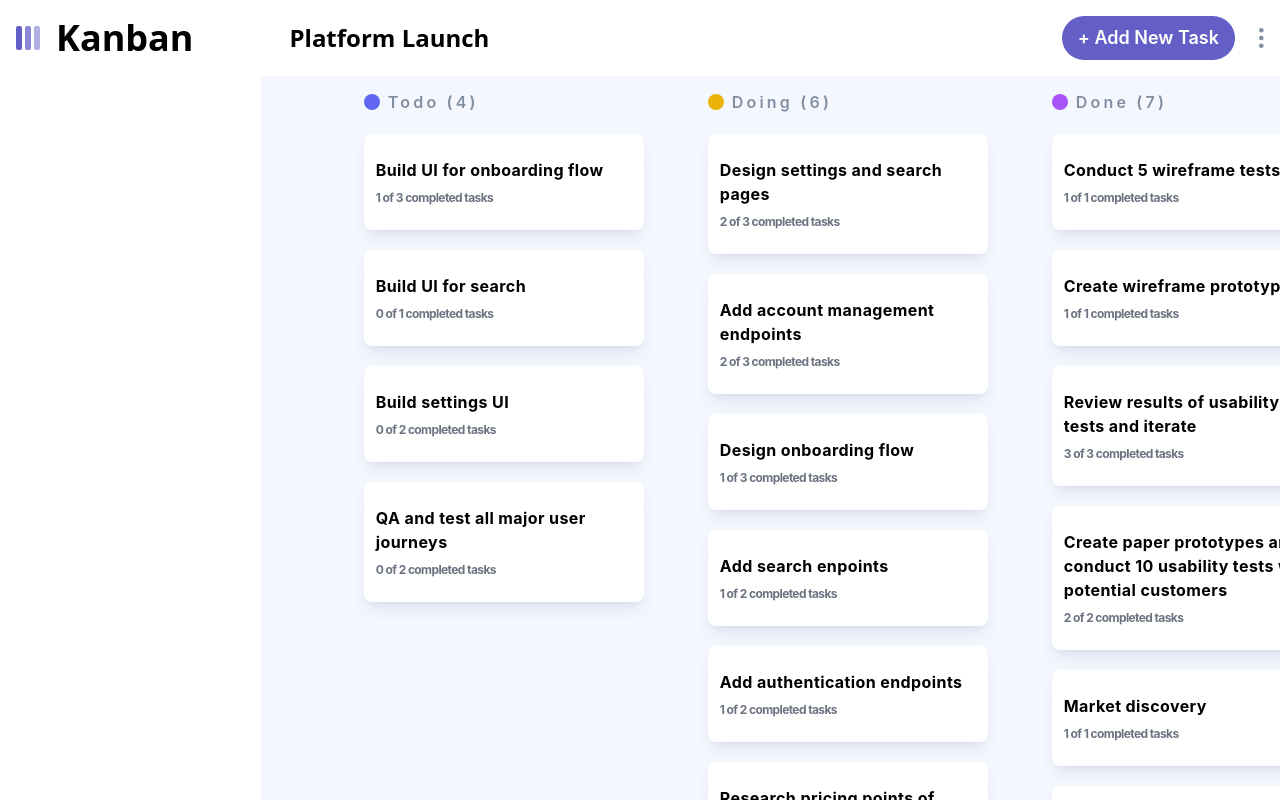
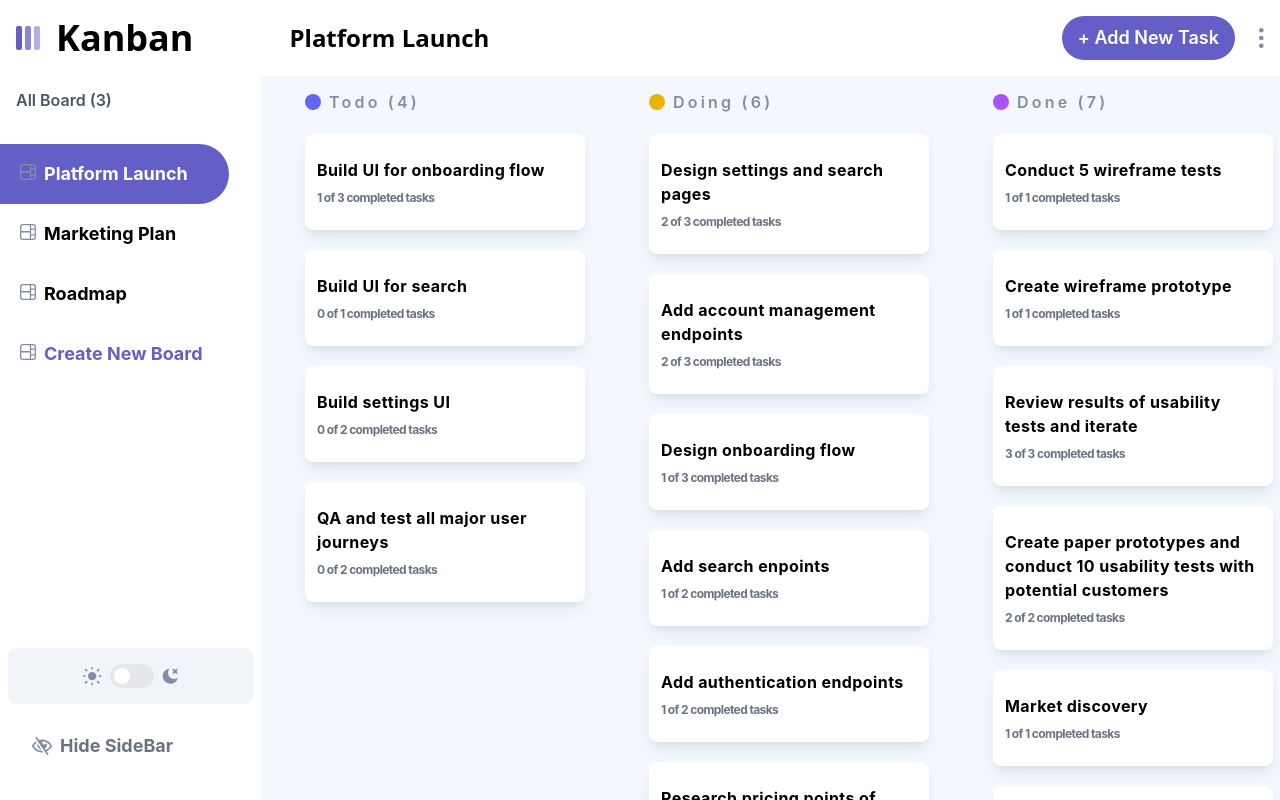
Before and after one commit to DeepEnd007/kanban_task_management, a React (Vite) app: page / in a window 1280 px wide. Built offline with nearby package versions, Linux system fonts and the light colour scheme.

Commit message:
Add SideBar, and complete the whole skeleton of the project

```diff
--- a/src/components/Center.jsx
+++ b/src/components/Center.jsx
@@ -34,7 +34,12 @@
           : "bg-[#f4f7fd] scrollbar-hide h-screen flex dark:bg-[#20212c] overflow-x-scroll gap-6"
       }
     >
-      {windowSize[0] >= 768 && <SideBar />}
+      {windowSize[0] >= 768 && (
+        <SideBar
+          isSideBarOpen={isSideBarOpen}
+          setIsSideBarOpen={setIsSideBarOpen}
+        />
+      )}
       {/* Columns Section */}
       {columns.length > 0 ? (
         <>
--- a/src/components/Column.jsx
+++ b/src/components/Column.jsx
@@ -2,6 +2,7 @@
 import { useDispatch, useSelector } from "react-redux";
 import { shuffle } from "lodash";
 import Task from "./Task";
+import boardsSlice from "../redux/boardsSlice";
 
 function Column({ colIndex }) {
   const colors = [
@@ -27,8 +28,28 @@
     setColor(shuffle(colors).pop()); // it's should work just one time
   }, [dispatch]);
 
+  const handleOnDrop = (e) => {
+    const { prevColIndex, taskIndex } = JSON.parse(
+      e.dataTransfer.getData("text")
+    );
+
+    if (colIndex !== prevColIndex) {
+      dispatch(
+        boardsSlice.actions.dragTask({ colIndex, prevColIndex, taskIndex })
+      );
+    }
+  };
+
+  const handleOnDragOver = (e) => {
+    e.preventDefault();
+  };
+
   return (
-    <div className="scrollbar-hide mx-5 pt-[90px] min-w-[280px]">
+    <div
+      onDrop={handleOnDrop}
+      onDragOver={handleOnDragOver}
+      className="scrollbar-hide mx-5 pt-[90px] min-w-[280px]"
+    >
       <p className="font-semibold flex items-center gap-2 tracking-widest md:tracking-[.2em] text-[#828fa3]">
         <div className={`rounded-full w-4 h-4 ${color}`} />
         {col.name} ({col?.tasks?.length})
--- a/src/components/HeaderDropDown.jsx
+++ b/src/components/HeaderDropDown.jsx
@@ -8,7 +8,6 @@
 import boardsSlice from "../redux/boardsSlice";
 
 function HeaderDropDown({ setOpenDropdown, setBoardModalOpen }) {
-  console.log("boardsSlice", boardsSlice);
   const dispatch = useDispatch();
   const [colorTheme, setTheme] = useDarkMode();
   const [darkSide, setDarkSide] = useState(
--- a/src/components/SideBar.jsx
+++ b/src/components/SideBar.jsx
@@ -1,7 +1,122 @@
-import React from "react";
+import React, { useState } from "react";
+import { useDispatch, useSelector } from "react-redux";
+import useDarkMode from "../Hooks/useDarkMode";
+import boardsSlice from "../redux/boardsSlice";
+import boardIcon from "../assets/icon-board.svg";
+import lightIcon from "../assets/icon-light-theme.svg";
+import darkIcon from "../assets/icon-dark-theme.svg";
+import { Switch } from "@headlessui/react";
+import showSidebarIcon from "../assets/icon-show-sidebar.svg";
+import hideSidebarIcon from "../assets/icon-hide-sidebar.svg";
+import AddEditBoardModal from "../modals/AddEditBoardModal";
 
-function SideBar() {
-  return <div>SideBar</div>;
+function SideBar({ isSideBarOpen, setIsSideBarOpen }) {
+  const dispatch = useDispatch();
+  const [colorTheme, setTheme] = useDarkMode();
+  const [darkSide, setDarkSide] = useState(
+    colorTheme === "light" ? true : false
+  );
+  const toggleDarkMode = (checked) => {
+    setTheme(colorTheme);
+    setDarkSide(checked);
+  };
+
+  const boards = useSelector((state) => state.boards);
+
+  const [isBoardModalOpen, setIsBoardModalOpen] = useState(false);
+
+  return (
+    <div>
+      <div
+        className={
+          isSideBarOpen
+            ? "min-w-[261px] bg-white dark:bg-[#2b2c37] fixed top-[72px] h-screen items-center left-0 z-20"
+            : "bg-[#635fc7] dark:bg-[#2b2c37] dark:hover:bg-[#635fc7] top-auto bottom-10 justify-center items-center hover:opacity-80 cursor-pointer p-0 transition duration-300 transfrom fixed w-[56px] h-[48px] rounded-r-full"
+        }
+      >
+        <div>
+          {/* Rewrite Modal */}
+          {isSideBarOpen && (
+            <div className="bg-white dark:bg-[#2b2c37] w-full py-4 rounded-xl">
+              <h3 className="dark:text-gray-300 text-gray-600 font-semibold mx-4 mb-8 ">
+                All Board ({boards?.length})
+              </h3>
+              <div className="flex flex-col h-[70vh] justify-between">
+                <div>
+                  {boards.map((board, index) => (
+                    <div
+                      className={` flex items-baseline space-x-2 px-5 mr-8 rounded-r-full duration-500 ease-in-out py-4 cursor-pointer hover:bg-[#635fc71a] hover:text-[#635fc7] dark:hover:bg-white dark:hover:text-[#635fc7] dark:text-white  ${
+                        board.isActive &&
+                        " bg-[#635fc7] rounded-r-full text-white mr-8 "
+                      } `}
+                      key={index}
+                      onClick={() => {
+                        dispatch(boardsSlice.actions.setBoardActive({ index }));
+                      }}
+                    >
+                      <img src={boardIcon} className=" h-4 " />
+                      <p className="text-lg font-bold">{board.name}</p>
+                    </div>
+                  ))}
+
+                  <div
+                    onClick={() => {
+                      setIsBoardModalOpen(true);
+                    }}
+                    className=" flex  items-baseline space-x-2  mr-8 rounded-r-full duration-500 ease-in-out cursor-pointer text-[#635fc7] px-5 py-4 hover:bg-[#635fc71a] hover:text-[#635fc7] dark:hover:bg-white"
+                  >
+                    <img src={boardIcon} className=" h-4 " />
+                    <p className="text-lg font-bold">Create New Board</p>
+                  </div>
+                </div>
+                <div className="mx-2  p-4 relative space-x-2 bg-slate-100 dark:bg-[#20212c] flex justify-center items-center rounded-lg">
+                  <img src={lightIcon} />
+                  <Switch
+                    checked={darkSide}
+                    onChange={toggleDarkMode}
+                    className={`${
+                      darkSide ? "bg-[#635fc7]" : "bg-gray-200"
+                    } relative inline-flex h-6 w-11 items-center rounded-full`}
+                  >
+                    <span
+                      className={`${
+                        darkSide ? "translate-x-6" : "translate-x-1"
+                      } inline-block h-4 w-4 transform rounded-full bg-white transition`}
+                    />
+                  </Switch>
+                  <img src={darkIcon} />
+                </div>
+              </div>
+            </div>
+          )}
+          {/* Sidebar hide/show toggle */}
+          {isSideBarOpen ? (
+            <div
+              onClick={() => setIsSideBarOpen((state) => !state)}
+              className="flex items-center mt-2 absolute bottom-16 text-lg font-bold rounded-r-full hover:text-[#635FC7] cursor-pointer mr-6 mb-8 px-8 py-4 hover:bg-[#635fc71a] dark:hover:bg-white  space-x-2 justify-center  my-4 text-gray-500"
+            >
+              <img
+                src={hideSidebarIcon}
+                className="min-w-[20px]"
+                alt="side bar show/hide"
+              />
+              {isSideBarOpen && <p>Hide SideBar</p>}
+            </div>
+          ) : (
+            <div
+              onClick={() => setIsSideBarOpen((state) => !state)}
+              className="absolute p-5 "
+            >
+              <img src={showSidebarIcon} alt="showSidebarIcon" />
+            </div>
+          )}
+        </div>
+      </div>
+      {isBoardModalOpen && (
+        <AddEditBoardModal type="add" setBoardModalOpen={setIsBoardModalOpen} />
+      )}
+    </div>
+  );
 }
 
 export default SideBar;
--- a/src/components/Task.jsx
+++ b/src/components/Task.jsx
@@ -18,9 +18,17 @@
     }
   });
 
+  const handleOndrag = (e) => {
+    e.dataTransfer.setData(
+      "text",
+      JSON.stringify({ taskIndex, prevColIndex: colIndex })
+    );
+  };
   return (
     <div>
       <div
+        onDragStart={handleOndrag}
+        draggable
         onClick={() => {
           setIsTaskModalOpen(true);
         }}
```
